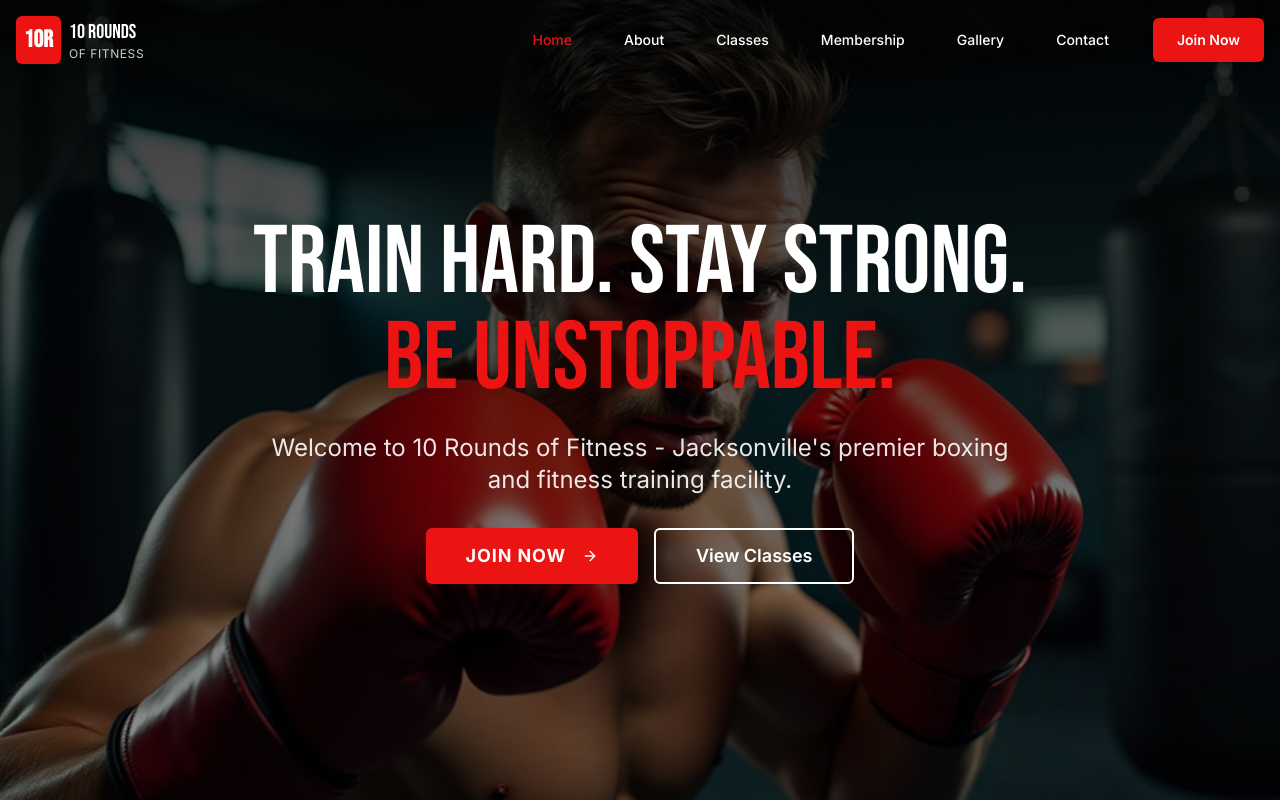
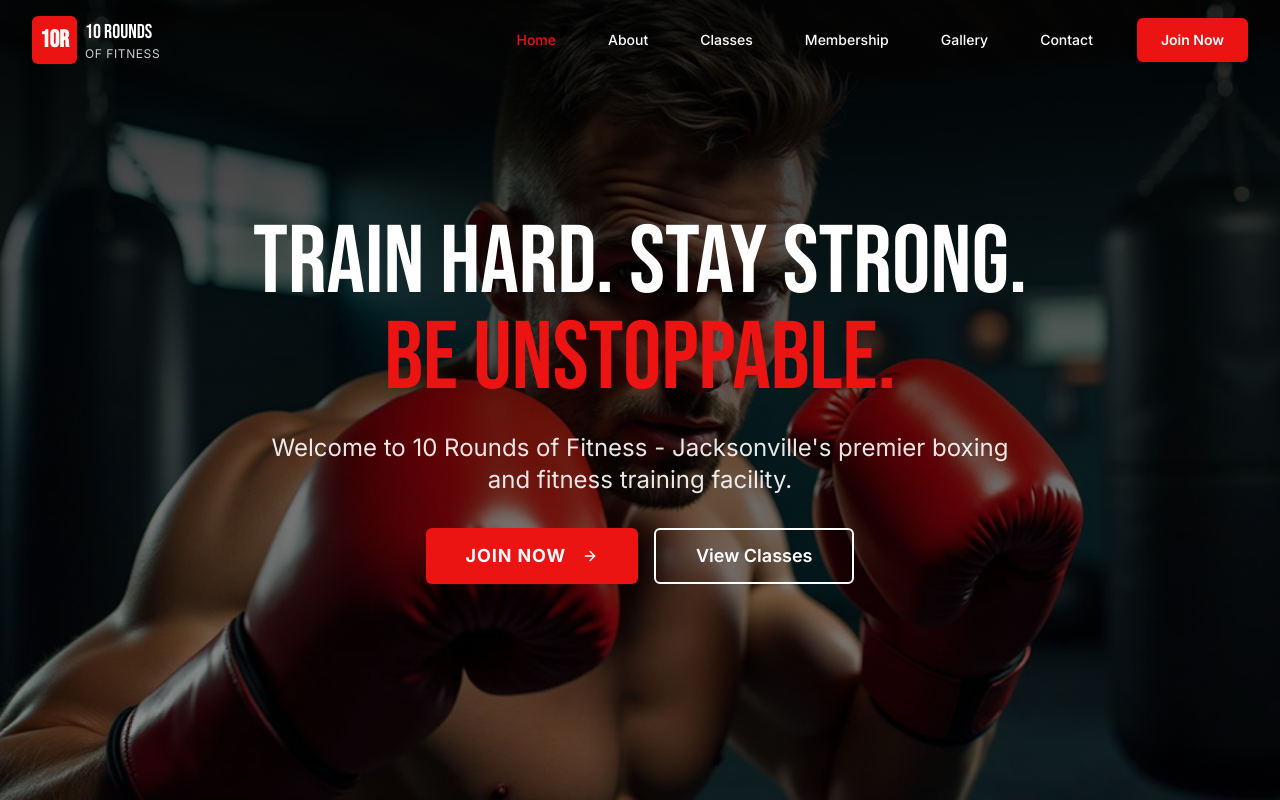
Before and after one commit to jiobr4178-png/tenroundsfitness, a React (Vite) app: page / in a window 1280 px wide. Shown: the top 800 px of the page. Built offline with nearby package versions, Linux system fonts and the light colour scheme.

Commit message:
Fix whitespace issue

```diff
--- a/src/components/Navbar.tsx
+++ b/src/components/Navbar.tsx
@@ -33,7 +33,7 @@ const Navbar = () => {
           : "bg-transparent"
       }`}
     >
-      <div className="container mx-auto px-4">
+      <div className="w-full px-4 lg:container lg:mx-auto">
         <div className="flex items-center justify-between h-20">
           {/* Logo */}
           <Link to="/" className="flex items-center space-x-2">
```
